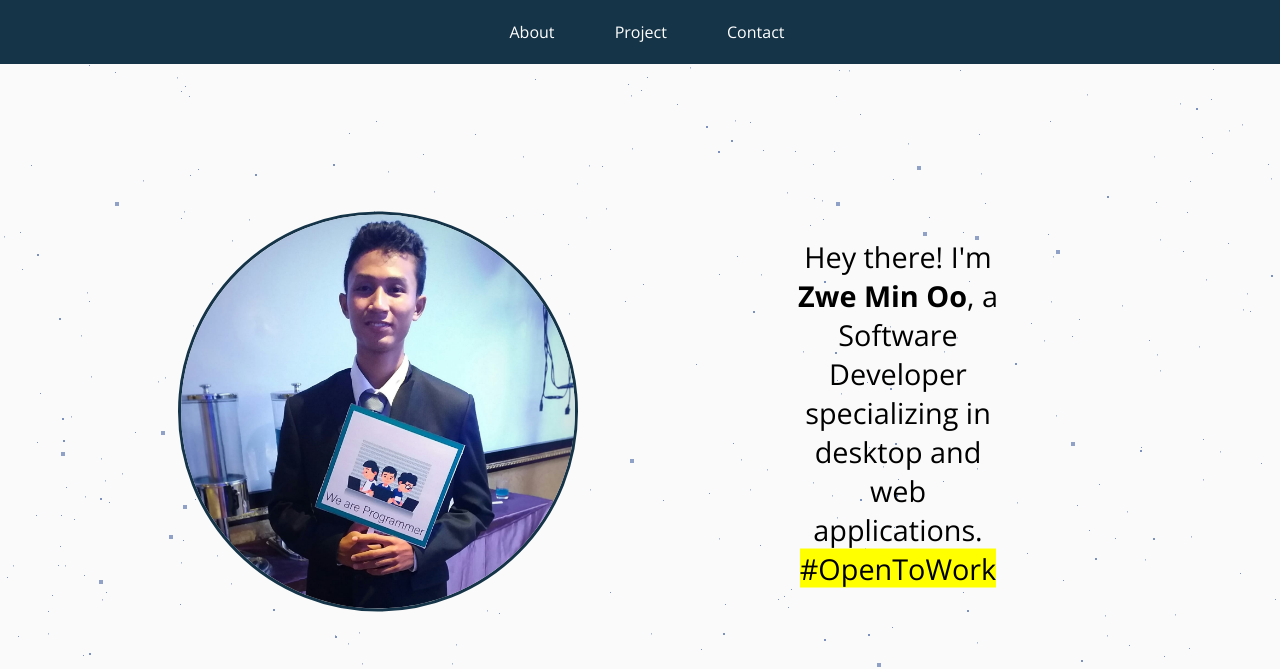
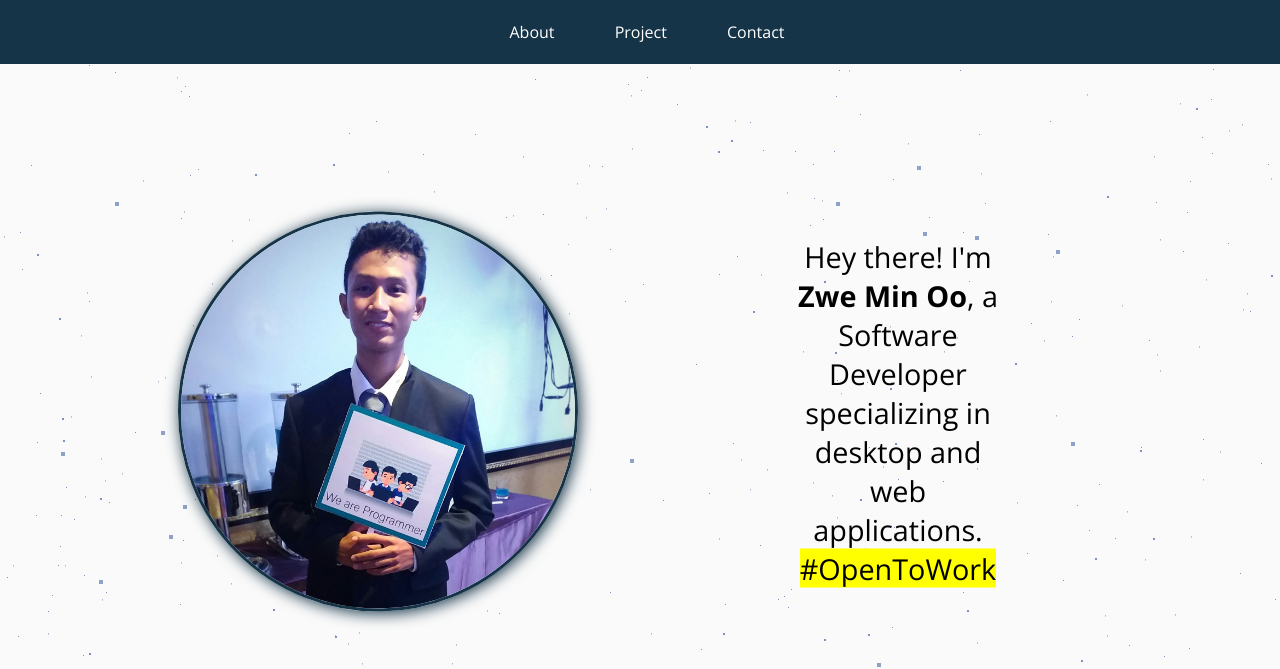
Before and after one commit to ZweMinOo/zweminoo.github.io, a plain HTML site: page index.html in a window 1280 px wide. Shown: the top 669 px of the page. Drawn offline with nearby package versions, Linux system fonts and the light colour scheme.

Commit message:
Style: Added shadow to profile image

```diff
--- a/assets/css/style.css
+++ b/assets/css/style.css
@@ -90,6 +90,7 @@ nav ul li a:hover {
   border-image: linear-gradient(to right, darkblue, cyan) 1;
   border-radius: 50%;
   border: 3px solid rgba(var(--r), var(--g), var(--b), 1);
+  box-shadow: rgba(var(--r), var(--g), var(--b), 1) 2px 2px 15px;
 }
 
 .profile-body {
```
